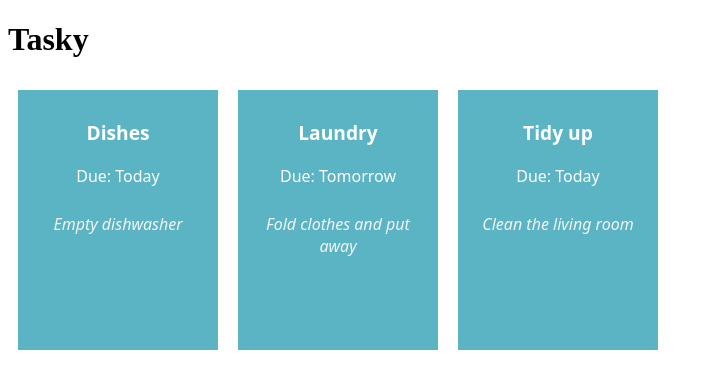
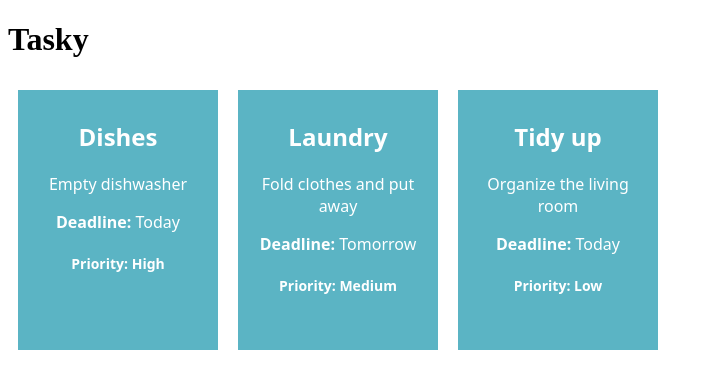
Before and after one commit to warrenstone8/reactbasiclabs, a React (Vite) app in the folder tasky/: page / in a window 1280 px wide. Shown: the top 388 px of the page, without its empty margins (0-713 px from the left). Built offline with nearby package versions, Linux system fonts and the light colour scheme.

Commit message:
Tasky Lab 2a - Exercise done

```diff
--- a/tasky/src/App.css
+++ b/tasky/src/App.css
@@ -25,3 +25,37 @@
   margin-top: 10px;
   font-style: italic;
 }
+
+.task-card {
+  border: 2px solid #007BFF; /* Default blue border */
+  padding: 15px;
+  margin: 10px;
+  border-radius: 5px;
+  background-color: white;
+  box-shadow: 2px 2px 10px rgba(0, 0, 0, 0.1);
+}
+
+.priority-label {
+  padding: 5px 10px;
+  font-weight: bold;
+  border-radius: 3px;
+  display: inline-block;
+  color: white;
+}
+
+
+.task-card {
+  border: 2px solid #007BFF; /* Default blue border */
+  padding: 15px;
+  margin: 10px;
+  border-radius: 5px;
+  background-color: white;
+  box-shadow: 2px 2px 10px rgba(0, 0, 0, 0.1);
+}
+.priority {
+  font-weight: bold;
+  font-size: 14px;
+  padding: 5px 8px;
+  border-radius: 4px;
+  margin-top: auto;
+}
--- a/tasky/src/App.jsx
+++ b/tasky/src/App.jsx
@@ -5,25 +5,26 @@ import Task from './components/Task';
 function App() {
   const [taskState, setTaskState] = useState({
     tasks: [
-      { id: 1, title: "Dishes", description: "Empty dishwasher", deadline: "Today" },
-      { id: 2, title: "Laundry", description: "Fold clothes and put away", deadline: "Tomorrow" },
-      { id: 3, title: "Tidy up", description: "Clean the living room", deadline: "Today" }
+      { title: "Dishes", description: "Empty dishwasher", deadline: "Today", priority: "High" },
+      { title: "Laundry", description: "Fold clothes and put away", deadline: "Tomorrow", priority: "Medium" },
+      { title: "Tidy up", description: "Organize the living room", deadline: "Today", priority: "Low" }
     ]
   });
 
   return (
     <div className="container">
       <h1>Tasky</h1>
-      {taskState.tasks.map((task) => (
+      {taskState.tasks.map((task, index) => (
         <Task
-          key={task.id}
+          key={index}
           title={task.title}
           description={task.description}
           deadline={task.deadline}
+          priority={task.priority}
         />
       ))}
     </div>
-  )
-};
+  );
+}
 
 export default App;
--- a/tasky/src/components/Task.jsx
+++ b/tasky/src/components/Task.jsx
@@ -1,14 +1,15 @@
-import React from "react";
+import React from 'react';
 import '../App.css';
 
-const Task = (props) => {
+function Task({ title, description, deadline, priority }) {
   return (
     <div className="card">
-      <p className="title">{props.title}</p>
-      <p>Due: {props.deadline}</p>
-      <p className="description">{props.description}</p>
+      <h2>{title}</h2>
+      <p>{description}</p>
+      <p><strong>Deadline:</strong> {deadline}</p>
+      <div className="priority">Priority: {priority}</div>
     </div>
   );
-};
+}
 
 export default Task;
```
